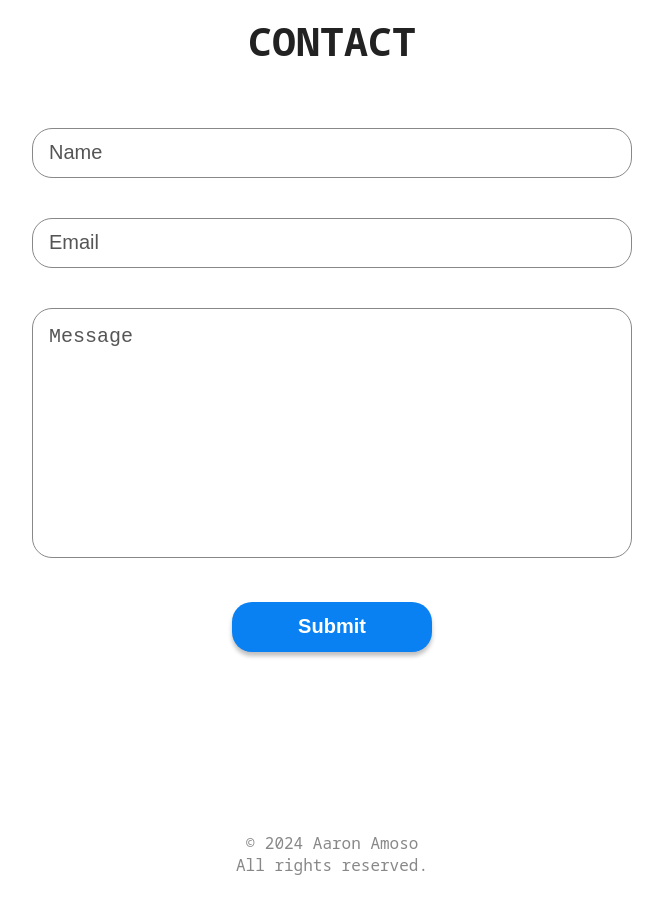
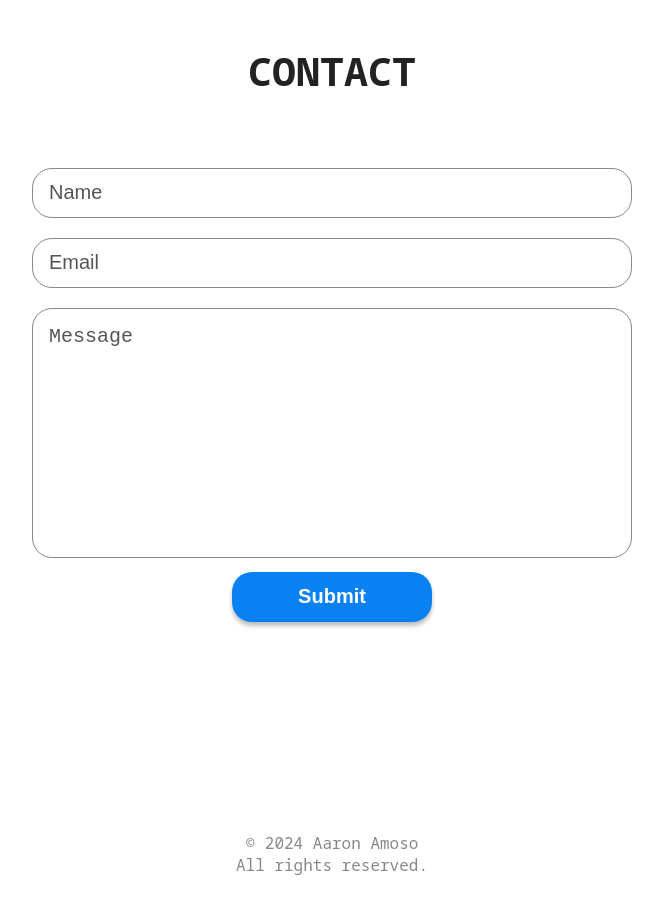
Before and after one commit to aaronamoso/Portfolio2024, a React (Vite) app: page / in a window 1280 px wide. Shown: the part 2100-3014 px from the top of the page, without its empty margins (308-971 px from the left). Built offline with nearby package versions, Linux system fonts and the light colour scheme.

Commit message:
fixed margin on contact and made the section block instead of flex

```diff
--- a/src/sections/Contact/ContactStyles.module.css
+++ b/src/sections/Contact/ContactStyles.module.css
@@ -13,8 +13,8 @@
 }
 
 form {
-    display: flex;
-    flex-direction: column;
+    display: block;
+    text-align: center;
     gap: 20px;
     align-items: center; /* Center form elements horizontally */
 }
@@ -22,6 +22,7 @@ form {
 textarea, input:not([type="submit"]) {
     height: 50px;
     padding-left: 16px;
+    margin: 10px 0;
     width: 250px;
 }
 
```
